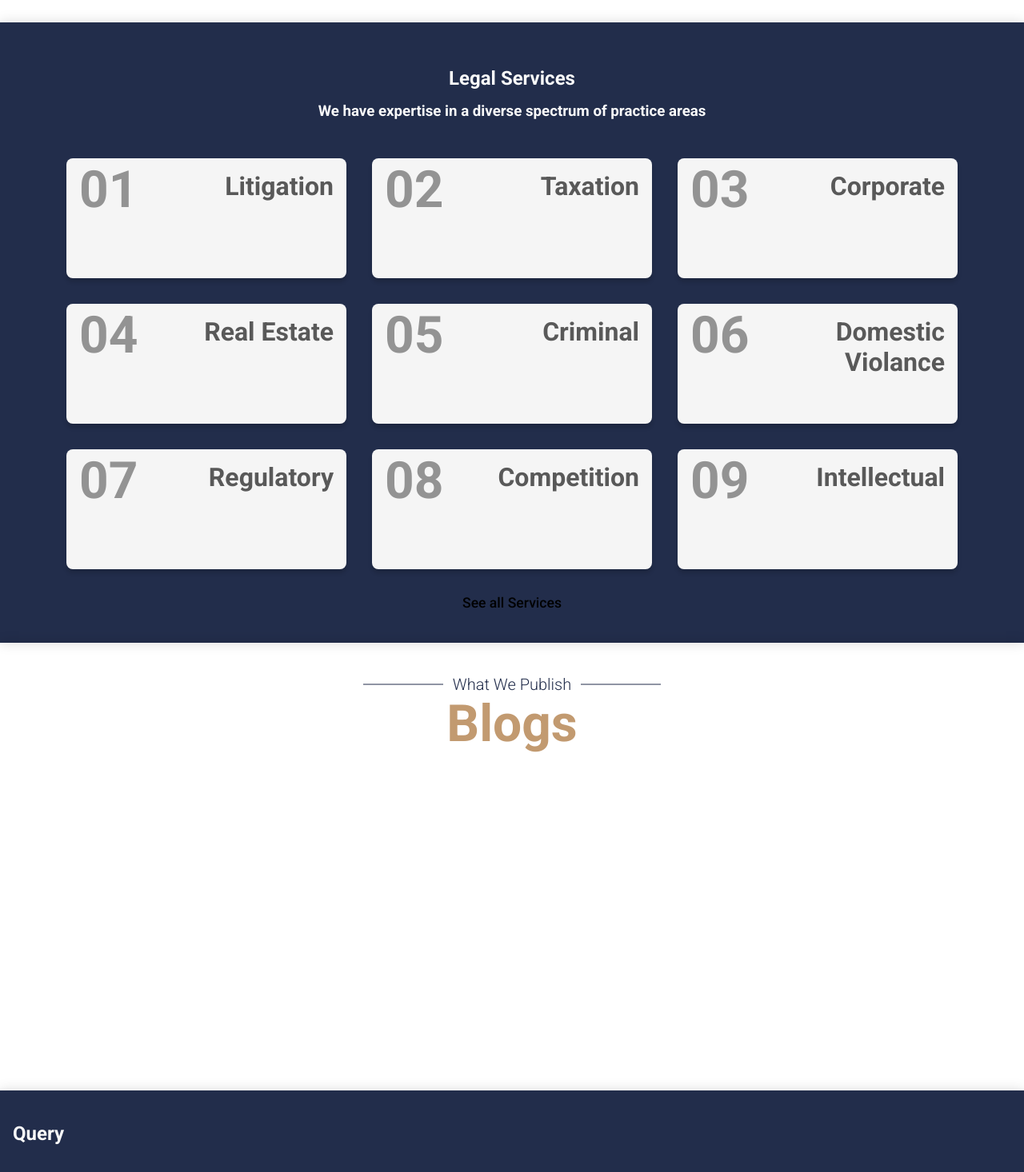
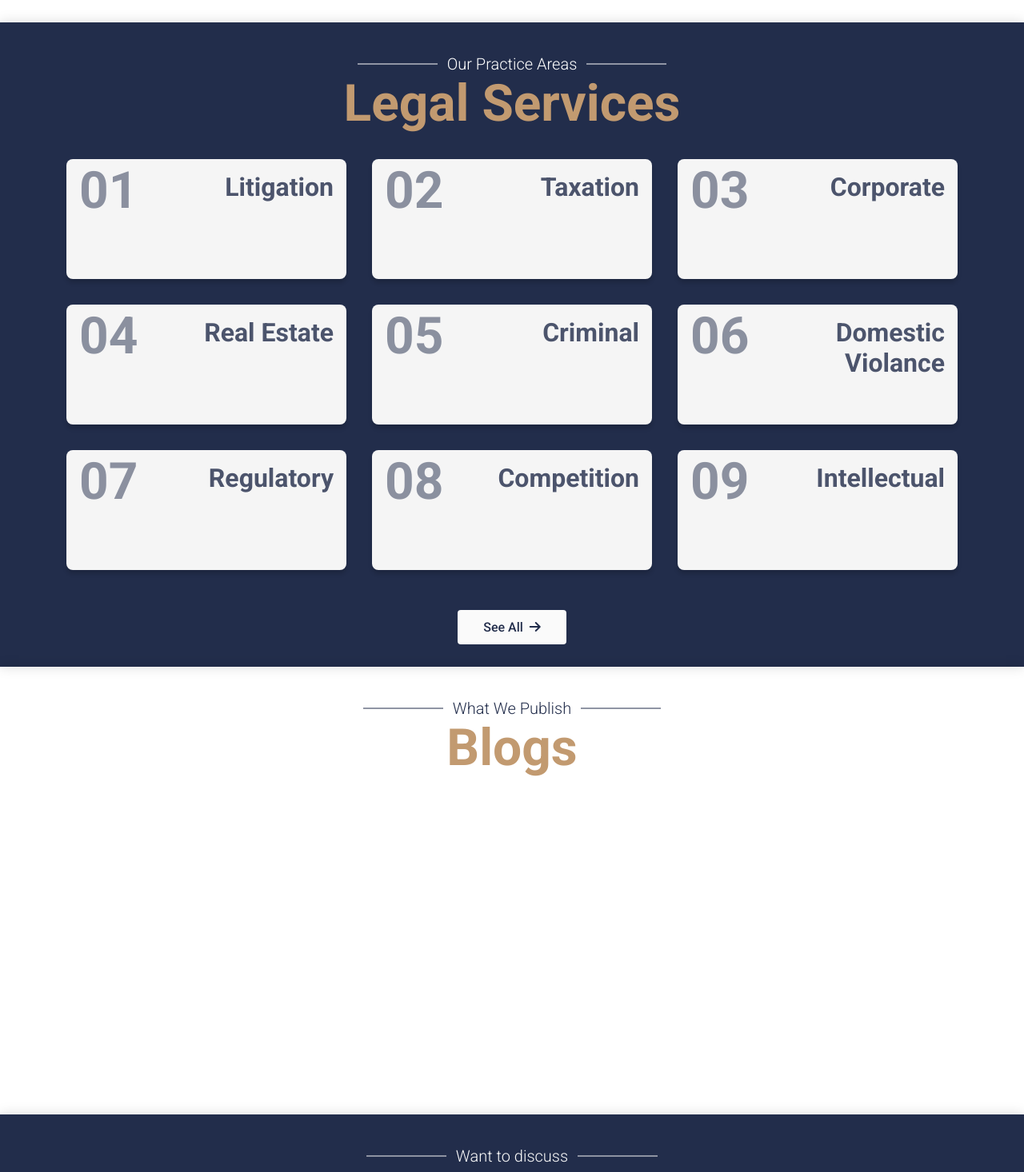
Before and after one commit to SonuAkhtar/24chambers, a React (Vite) app: page / in a window 1280 px wide. Shown: the part 1364-2830 px from the top of the page at 80% size. Built offline with nearby package versions, Linux system fonts and the light colour scheme.

Commit message:
special, query, reach updated

```diff
--- a/src/components/HomeSpecial/HomeSpecial.jsx
+++ b/src/components/HomeSpecial/HomeSpecial.jsx
@@ -1,5 +1,9 @@
+import { Link } from "react-router-dom";
+
+// import CSS
 import "./homeSpecial.css";
 
+// import AppData
 import { specialData } from "../../../appData";
 
 const HomeSpecial = () => {
@@ -7,11 +11,10 @@ const HomeSpecial = () => {
     <section className="homeSpecial">
       <div className="section_wrapper">
         <div className="section_header">
-          <h1 className="section_title">Legal Services</h1>
-          <h3 className="section_subtitle">
-            We have expertise in a diverse spectrum of practice areas
-          </h3>
+          <h3 className="section_header_subtitle">Our Practice Areas</h3>
+          <h1 className="section_header_title">Legal Services</h1>
         </div>
+
         <div className="special_cards">
           {specialData.map((card, index) => (
             <div key={index} className="card_item">
@@ -24,8 +27,10 @@ const HomeSpecial = () => {
           ))}
         </div>
 
-        <div className="homeSpecial_btn_wrapper">
-          <button>See all Services</button>
+        <div className="link_button">
+          <Link to="/specialisation">
+            See All <i class="fa-solid fa-arrow-right" />
+          </Link>
         </div>
       </div>
     </section>
--- a/src/components/HomeSpecial/homeSpecial.css
+++ b/src/components/HomeSpecial/homeSpecial.css
@@ -1,11 +1,35 @@
 .homeSpecial .section_header {
-  display: flex;
-  flex-direction: column;
-  align-items: center;
-  justify-content: center;
-  gap: 1rem;
-  padding: 1rem;
   margin-bottom: 2rem;
+  text-align: center;
+}
+
+.homeSpecial .section_header .section_header_subtitle {
+  position: relative;
+  color: white;
+  font-weight: 300;
+  font-size: 1.25rem;
+  text-align: center;
+  width: max-content;
+  margin: 0 auto;
+}
+
+.homeSpecial .section_header_subtitle::before,
+.homeSpecial .section_header_subtitle::after {
+  content: "";
+  position: absolute;
+  top: 50%;
+  transform: translateY(-50%);
+  background-color: white;
+  height: 1px;
+  width: 100px;
+}
+
+.homeSpecial .section_header_subtitle::before {
+  left: -7rem;
+}
+
+.homeSpecial .section_header_subtitle::after {
+  right: -7rem;
 }
 
 .homeSpecial .special_cards {
@@ -18,7 +42,7 @@
 .homeSpecial .card_item {
   position: relative;
   background-color: #f5f5f5;
-  color: #333;
+  color: var(--main-blue);
   padding: 1rem;
   border-radius: 0.5rem;
   width: 100%;
@@ -66,21 +90,61 @@
   transform: translateY(0px);
 }
 
-.homeSpecial_btn_wrapper {
-  margin-top: 2rem;
+.homeSpecial .link_button {
+  margin-top: 5%;
   text-align: center;
+  cursor: pointer;
 }
 
-.homeSpecial_btn_wrapper button {
-  font-size: 1.1rem;
+.homeSpecial .link_button a {
+  text-decoration: none;
+  font-size: 1rem;
   font-weight: 500;
-  border: none;
-  outline: none;
+  padding: 0.75rem 2rem;
+  background-color: #fafafa;
+  color: var(--main-blue);
   cursor: pointer;
-  background-color: transparent;
-  transition: all 0.3 ease-in-out;
+  border-radius: 0.25rem;
 }
 
-.homeSpecial_btn_wrapper button:hover {
-  text-decoration: underline;
+.homeSpecial .link_button a i {
+  margin-left: 0.25rem;
+  transition: all 0.3s ease-in-out;
 }
+
+.homeSpecial .link_button a:hover i {
+  transform: translateX(10px);
+}
+
+/* Responsive UI for smaller screen */
+@media screen and (max-width: 600px) {
+  .homeSpecial .special_cards {
+    gap: 1rem;
+  }
+
+  .homeSpecial .card_item {
+    border-radius: 0.25rem;
+    width: 90%;
+    min-height: 120px;
+    background: radial-gradient(circle at 10% 20%, #ffc87c 0%, #fcfb79 90%);
+  }
+
+  .homeSpecial .card_item h2 {
+    font-size: 2.5rem;
+    line-height: 2rem;
+  }
+
+  .homeSpecial .card_item h3 {
+    font-size: 1.25rem;
+  }
+
+  .homeSpecial .card_item .card_info {
+    transform: translateY(0px);
+    font-size: 0.9rem;
+    text-align: center;
+  }
+
+  .homeSpecial .link_button {
+    margin-top: 15%;
+  }
+}
--- a/src/components/Query/Query.jsx
+++ b/src/components/Query/Query.jsx
@@ -3,8 +3,11 @@ import "./query.css";
 const Query = () => {
   return (
     <section className="query">
-      <div className="section_wrapper">
-        <h1 className="section_title">Query</h1>
+      <div className="section_wrapper query">
+        <div className="section_header">
+          <h3 className="section_header_subtitle">Want to discuss</h3>
+          <h1 className="section_header_title">Query</h1>
+        </div>
       </div>
     </section>
   );
--- a/src/components/Query/query.css
+++ b/src/components/Query/query.css
@@ -0,0 +1,33 @@
+.query .section_header {
+  margin-bottom: 2rem;
+  text-align: center;
+}
+
+.query .section_header .section_header_subtitle {
+  position: relative;
+  color: #fafafa;
+  font-weight: 300;
+  font-size: 1.25rem;
+  text-align: center;
+  width: max-content;
+  margin: 0 auto;
+}
+
+.query .section_header_subtitle::before,
+.query .section_header_subtitle::after {
+  content: "";
+  position: absolute;
+  top: 50%;
+  transform: translateY(-50%);
+  background-color: #fafafa;
+  height: 1px;
+  width: 100px;
+}
+
+.query .section_header_subtitle::before {
+  left: -7rem;
+}
+
+.query .section_header_subtitle::after {
+  right: -7rem;
+}
--- a/src/components/Reach/Reach.jsx
+++ b/src/components/Reach/Reach.jsx
@@ -2,9 +2,12 @@ import "./reach.css";
 
 const Reach = () => {
   return (
-    <section className="reach" id="reach">
-      <div className="section_wrapper">
-        <h1 className="section_title">Reach</h1>
+    <section className="reach">
+      <div className="section_wrapper reach">
+        <div className="section_header">
+          <h3 className="section_header_subtitle">Meet in-Person</h3>
+          <h1 className="section_header_title">Reach Us</h1>
+        </div>
       </div>
     </section>
   );
--- a/src/components/Reach/reach.css
+++ b/src/components/Reach/reach.css
@@ -0,0 +1,36 @@
+.reach {
+  margin-bottom: 2rem;
+}
+.reach .section_header {
+  margin-bottom: 2rem;
+  text-align: center;
+}
+
+.reach .section_header .section_header_subtitle {
+  position: relative;
+  color: #fafafa;
+  font-weight: 300;
+  font-size: 1.25rem;
+  text-align: center;
+  width: max-content;
+  margin: 0 auto;
+}
+
+.reach .section_header_subtitle::before,
+.reach .section_header_subtitle::after {
+  content: "";
+  position: absolute;
+  top: 50%;
+  transform: translateY(-50%);
+  background-color: #fafafa;
+  height: 1px;
+  width: 100px;
+}
+
+.reach .section_header_subtitle::before {
+  left: -7rem;
+}
+
+.reach .section_header_subtitle::after {
+  right: -7rem;
+}
--- a/src/pages/Specialisation/Specialisation.jsx
+++ b/src/pages/Specialisation/Specialisation.jsx
@@ -1,8 +1,18 @@
-import React from "react";
+// import CSS
 import "./specialisation.css";
 
+// import components
+import Header from "../../components/Header/Header";
+import Footer from "../../components/Footer/Footer";
+
 const Specialisation = () => {
-  return <div>Specialisation</div>;
+  return (
+    <div className="specialisation">
+      <Header />
+      <div className="Specialisation_wrapper"></div>
+      <Footer />
+    </div>
+  );
 };
 
 export default Specialisation;
```
